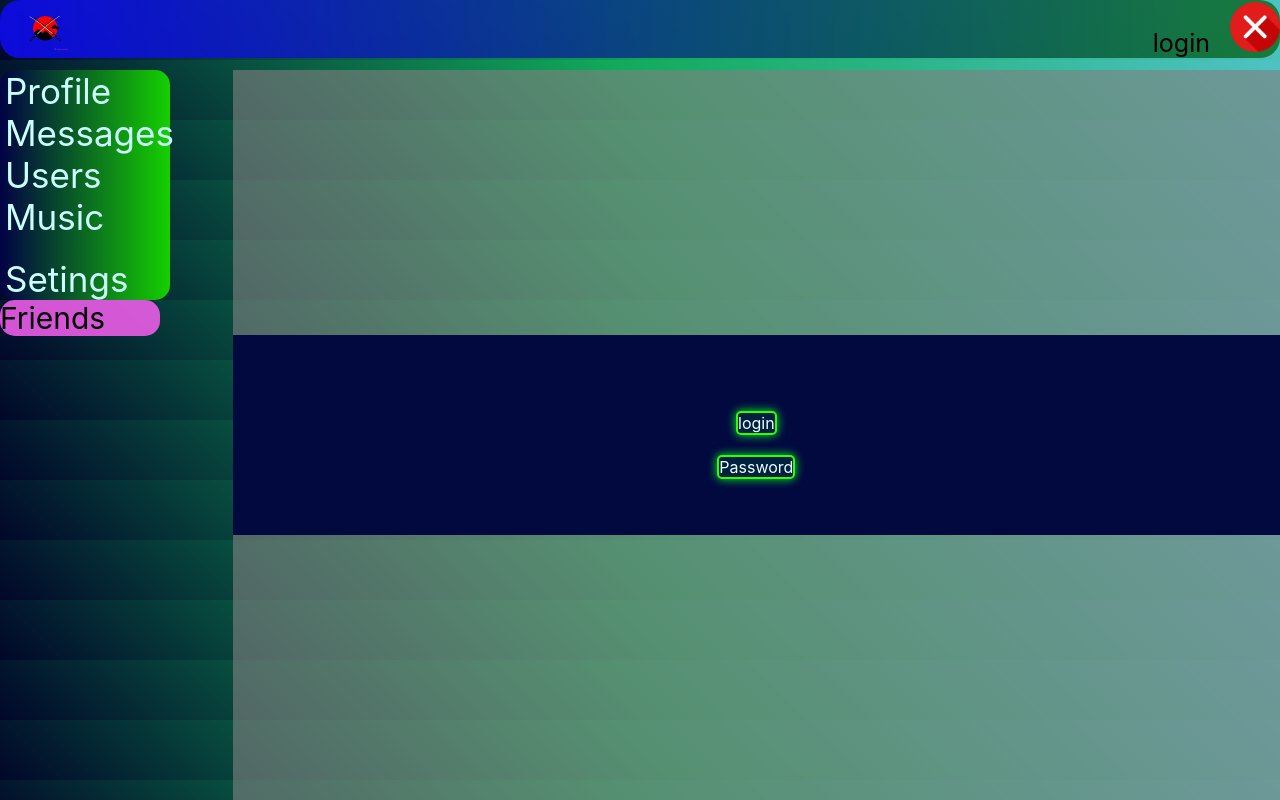
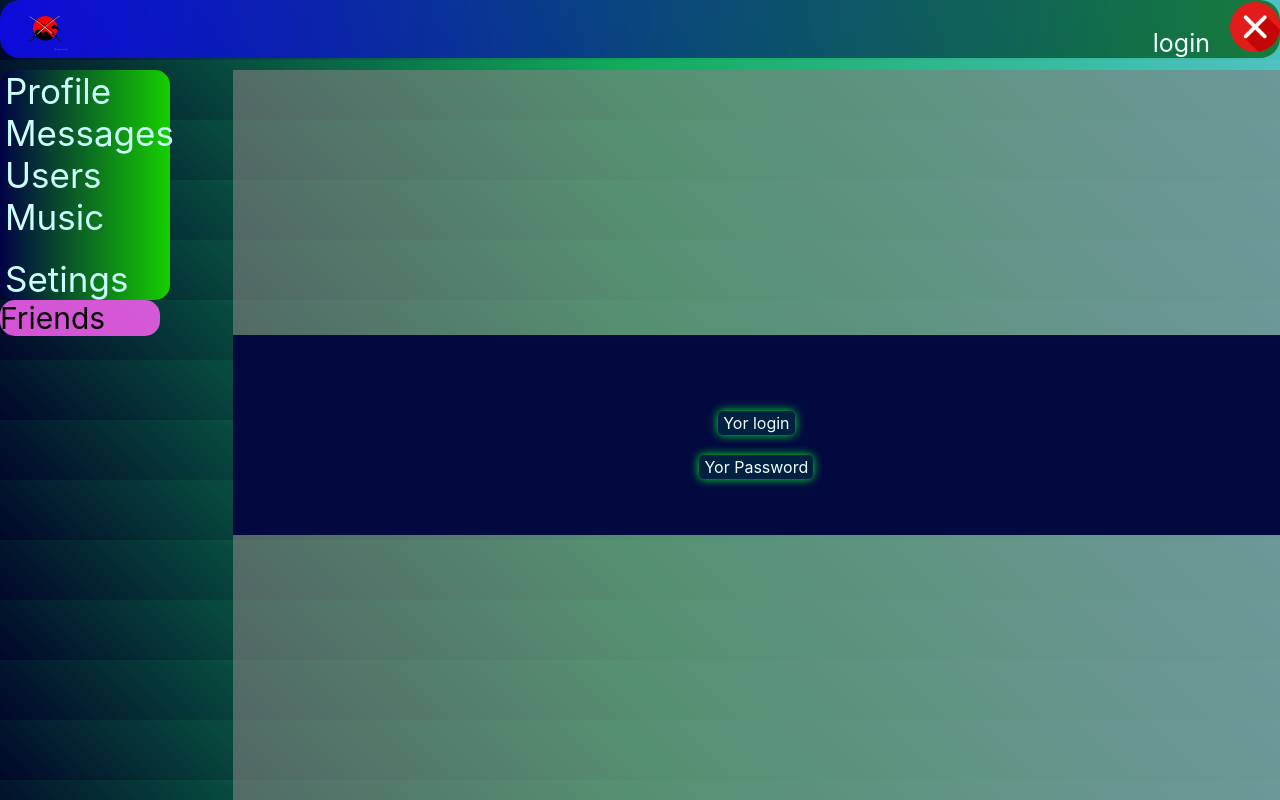
Before and after one commit to Alexey928/WheyOfSamuray, a React (Create React App) app: page /Login in a window 1280 px wide. Built offline with nearby package versions, Linux system fonts and the light colour scheme.

Commit message:
continue progect 28

```diff
--- a/src/components/Header/Header.module.css
+++ b/src/components/Header/Header.module.css
@@ -1,4 +1,5 @@
 .header{
+    color: azure;
     position: fixed;
     grid-column: 1/12;
     margin-bottom: 4px;
@@ -17,3 +18,6 @@ header img{
     display: inline-block;
     float: right;
 }
+.auth span:hover{
+    cursor: pointer;
+}
--- a/src/components/Login/login.module.css
+++ b/src/components/Login/login.module.css
@@ -18,9 +18,10 @@
     justify-content: center;
 }
 .form span{
+    padding: 2px 5px;
     background-color: #002041;
     color: azure;
-    border: 2px solid #2fff00;
+
     margin-top: 20px;
     box-shadow: 0 0 10px rgb(2, 248, 43);
     border-radius: 5px;
@@ -30,7 +31,7 @@ form input{
     overflow: hidden;
     resize: none;
     width: 200px;
-    height: 30px;
+    height: 25px;
     color: white;
     font-size: small;
     line-height: 16px;
@@ -40,8 +41,7 @@ form input{
     border-bottom-width: 3px;
     border-radius: 5px;
     transition: all 0.3s linear;
-
-    box-shadow: 0 0 10px rgba(2, 248, 248, 0.91);
+    box-shadow: 0 0 10px rgba(3, 248, 248, 0.91);
 }
 .form span:hover{
     cursor: pointer;
--- a/src/components/Login/loginPage.tsx
+++ b/src/components/Login/loginPage.tsx
@@ -10,8 +10,8 @@ const LoginPage = () => {
     return (
         <div className={style.loginFormContayner}>
             <form className={style.form}>
-                <EditableSpan titlle={"login"} type={"text"}/>
-                <EditableSpan titlle={"Password"} type={"password"}/>
+                <EditableSpan titlle={"Yor login"} type={"text"}/>
+                <EditableSpan titlle={"Yor Password"} type={"password"}/>
             </form>
         </div>
 
--- a/src/components/editinebalSpan/EditableSpan.tsx
+++ b/src/components/editinebalSpan/EditableSpan.tsx
@@ -9,11 +9,10 @@ type EditableSpanPropsType = {
 export function EditableSpan(props: EditableSpanPropsType){
 
     let [editMode, setEditMode] = useState(false);
-    let [title, setTitle] = useState(props.titlle);
+    let [title, setTitle] = useState("");
 
     const activateEditMode = () => {
         setEditMode(true);
-        setTitle(props.titlle);
     }
     const activateViewMode = () => {
         setEditMode(false);
@@ -30,5 +29,5 @@ export function EditableSpan(props: EditableSpanPropsType){
                   autoFocus onBlur={activateViewMode}
                   onKeyDown={(e:KeyboardEvent<HTMLInputElement>)=>e.key==="Enter"&&activateViewMode()}
         /> :
-        <span onClick={activateEditMode}>{title}</span>
+        <span onClick={activateEditMode}>{title?title:props.titlle}</span>
 }
```
